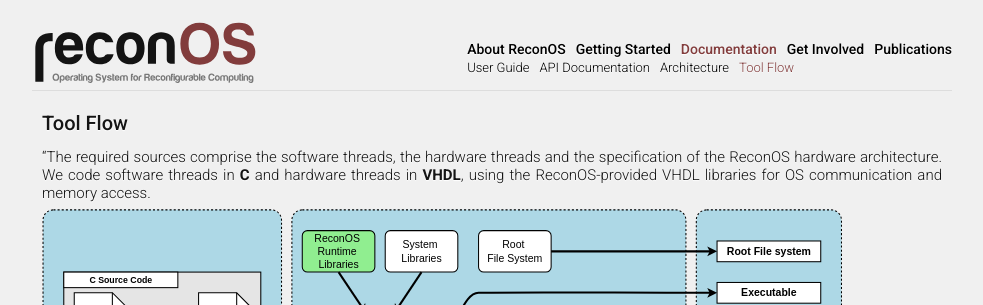
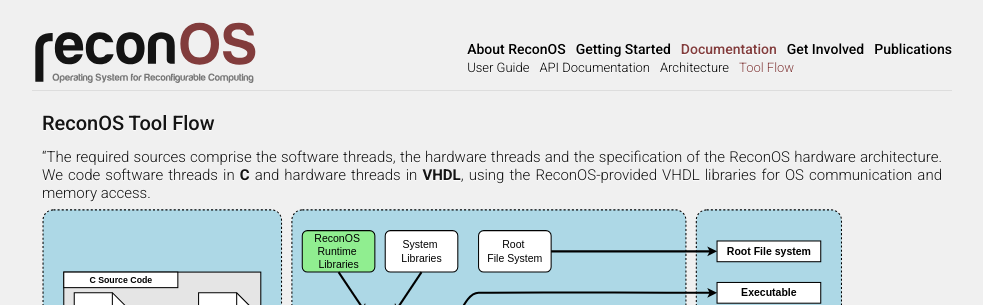
Before and after one commit to ReconOS/reconos.github.io, a Jekyll site: the page built from documentation/toolflow/index.md, in a window 1280 px wide. Shown: the top 305 px of the page, without its empty margins (148-1131 px from the left). Built offline with Jekyll 4.4.1, drawn with Linux system fonts in a browser that asks for light colours; Markdown is read by kramdown in place of the engine named in the settings.

Commit message:
renamed to ReconOS Tool Flow

```diff
--- a/documentation/toolflow/index.md
+++ b/documentation/toolflow/index.md
@@ -1,8 +1,8 @@
 ---
-title: Tool Flow
+title: ReconOS Tool Flow
 layout: page
 ---
-# Tool Flow
+# ReconOS Tool Flow
 
 "The required sources comprise the software threads, the hardware threads and the specification of the ReconOS hardware architecture.
 We code software threads in **C** and hardware threads in **VHDL**, using the ReconOS-provided VHDL libraries for OS communication and memory access.
```
